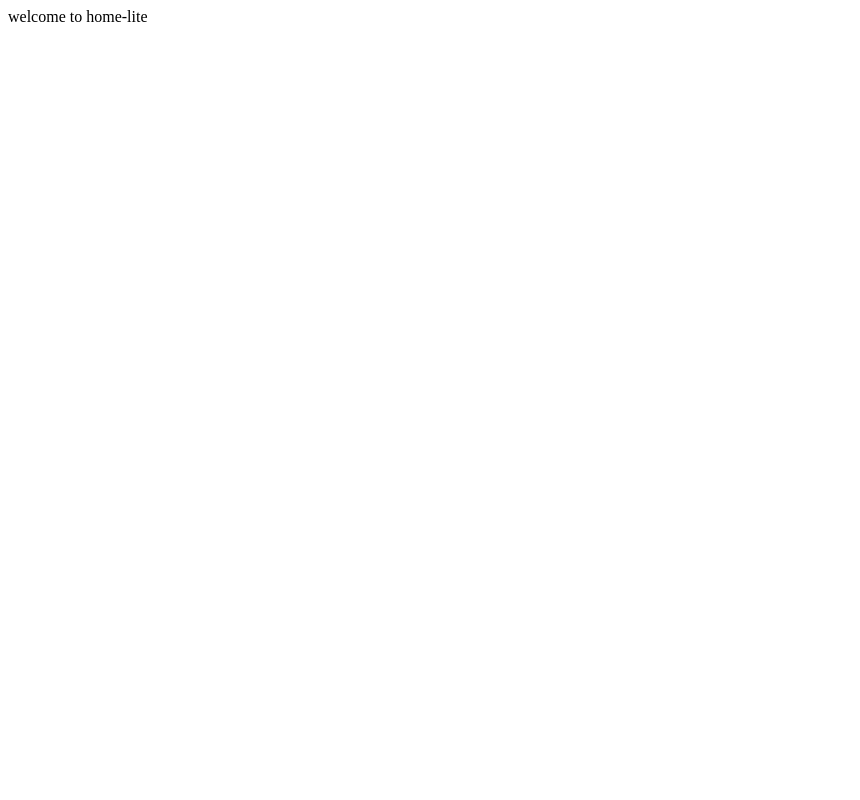
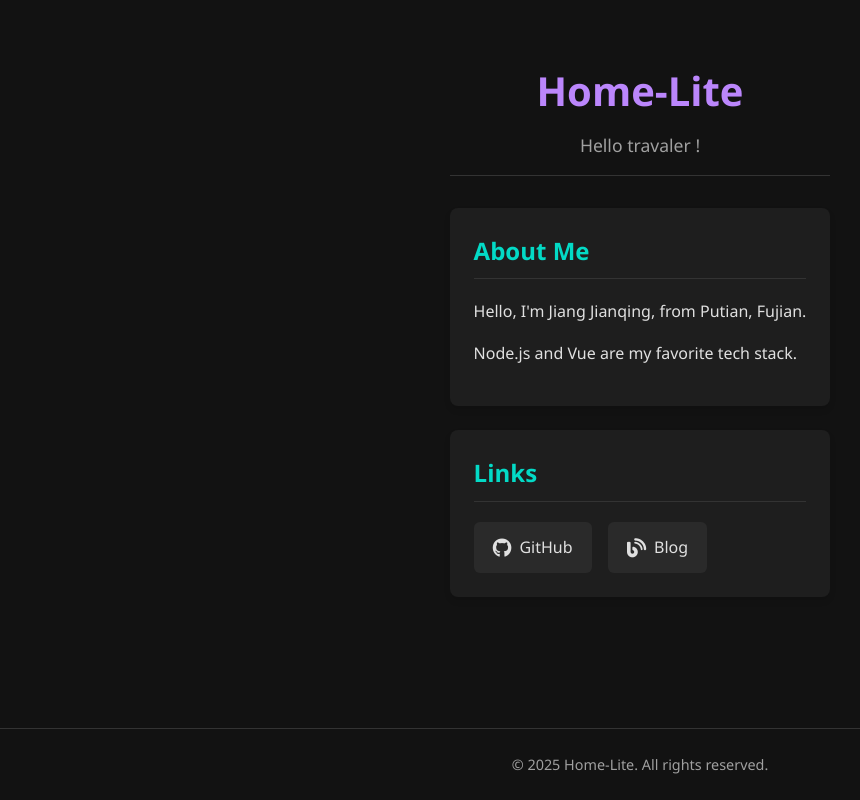
Before and after one commit to Jjqcoder/home-lite, a plain HTML site: page client/index.html in a window 1280 px wide. Shown: the whole page, without its empty margins (0-860 px from the left). Drawn offline with Linux system fonts and the light colour scheme.

Commit message:
feat(index.html):improve the index.html file

```diff
--- a/client/index.html
+++ b/client/index.html
@@ -3,9 +3,155 @@
 <head>
     <meta charset="UTF-8">
     <meta name="viewport" content="width=device-width, initial-scale=1.0">
-    <title>home-lite</title>
+    <title>Home-Lite</title>
+    <style>
+        :root {
+            --bg-color: #121212;
+            --card-color: #1e1e1e;
+            --text-color: #e0e0e0;
+            --accent-color: #bb86fc;
+            --secondary-color: #03dac6;
+            --muted-text: #a0a0a0;
+        }
+
+        body {
+            font-family: 'Segoe UI', Tahoma, Geneva, Verdana, sans-serif;
+            background-color: var(--bg-color);
+            color: var(--text-color);
+            line-height: 1.6;
+            margin: 0;
+            padding: 0;
+            min-height: 100vh;
+            display: flex;
+            flex-direction: column;
+        }
+
+        .container {
+            max-width: 800px;
+            margin: 0 auto;
+            padding: 2rem;
+            flex: 1;
+        }
+
+        header {
+            text-align: center;
+            margin-bottom: 2rem;
+            padding-bottom: 1rem;
+            border-bottom: 1px solid #333;
+        }
+
+        h1 {
+            color: var(--accent-color);
+            font-size: 2.5rem;
+            margin-bottom: 0.5rem;
+        }
+
+        .subtitle {
+            color: var(--muted-text);
+            font-size: 1.1rem;
+        }
+
+        .card {
+            background-color: var(--card-color);
+            border-radius: 8px;
+            padding: 1.5rem;
+            margin-bottom: 1.5rem;
+            box-shadow: 0 4px 6px rgba(0, 0, 0, 0.1);
+        }
+
+        h2 {
+            color: var(--secondary-color);
+            margin-top: 0;
+            border-bottom: 1px solid #333;
+            padding-bottom: 0.5rem;
+        }
+
+        .about-content {
+            color: var(--text-color);
+        }
+
+        .links {
+            display: flex;
+            flex-wrap: wrap;
+            gap: 1rem;
+        }
+
+        .link-item {
+            background-color: #2a2a2a;
+            padding: 0.8rem 1.2rem;
+            border-radius: 6px;
+            transition: transform 0.2s, background-color 0.2s;
+            text-decoration: none;
+            color: var(--text-color);
+            display: flex;
+            align-items: center;
+        }
+
+        .link-item:hover {
+            transform: translateY(-2px);
+            background-color: #333;
+            color: var(--accent-color);
+        }
+
+        .link-item i {
+            margin-right: 0.5rem;
+            font-size: 1.2rem;
+        }
+
+        footer {
+            text-align: center;
+            padding: 1.5rem;
+            color: var(--muted-text);
+            font-size: 0.9rem;
+            border-top: 1px solid #333;
+        }
+
+        @media (max-width: 600px) {
+            .container {
+                padding: 1rem;
+            }
+
+            h1 {
+                font-size: 2rem;
+            }
+
+            .links {
+                flex-direction: column;
+            }
+        }
+    </style>
+    <link rel="stylesheet" href="https://cdnjs.cloudflare.com/ajax/libs/font-awesome/6.0.0-beta3/css/all.min.css">
 </head>
 <body>
-    welcome to home-lite
+    <div class="container">
+        <header>
+            <h1>Home-Lite</h1>
+            <div class="subtitle">Hello travaler !</div>
+        </header>
+
+        <div class="card">
+            <h2>About Me</h2>
+            <div class="about-content">
+                <p>Hello, I'm Jiang Jianqing, from Putian, Fujian.</p>
+                <p>Node.js and Vue are my favorite tech stack.</p>
+            </div>
+        </div>
+
+        <div class="card">
+            <h2>Links</h2>
+            <div class="links">
+                <a href="https://github.com/Jjqcoder" class="link-item" target="_blank" rel="noopener noreferrer">
+                    <i class="fab fa-github"></i> GitHub
+                </a>
+                <a href="https://juejin.cn/user/4051056254523991" class="link-item" target="_blank" rel="noopener noreferrer">
+                    <i class="fas fa-blog"></i> Blog
+                </a>
+            </div>
+        </div>
+    </div>
+
+    <footer>
+        &copy; 2025 Home-Lite. All rights reserved.
+    </footer>
 </body>
 </html>
```
